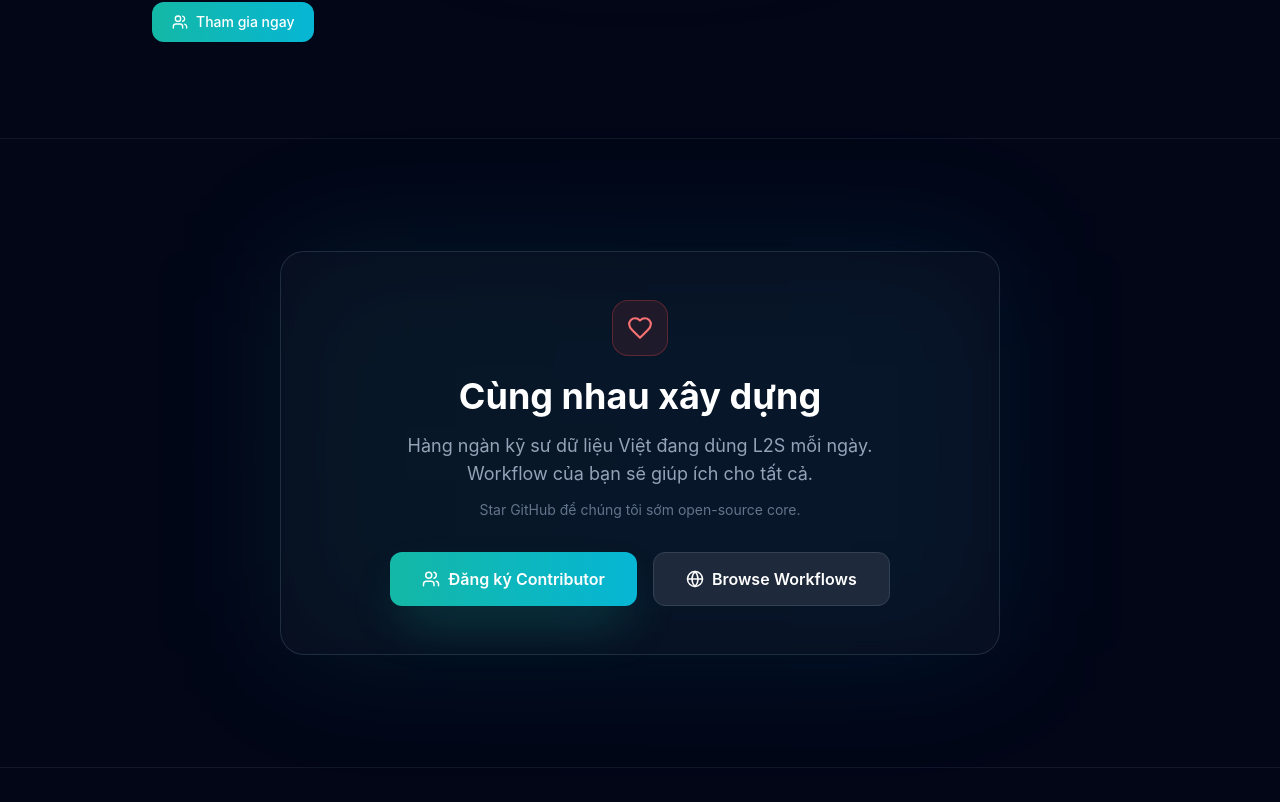
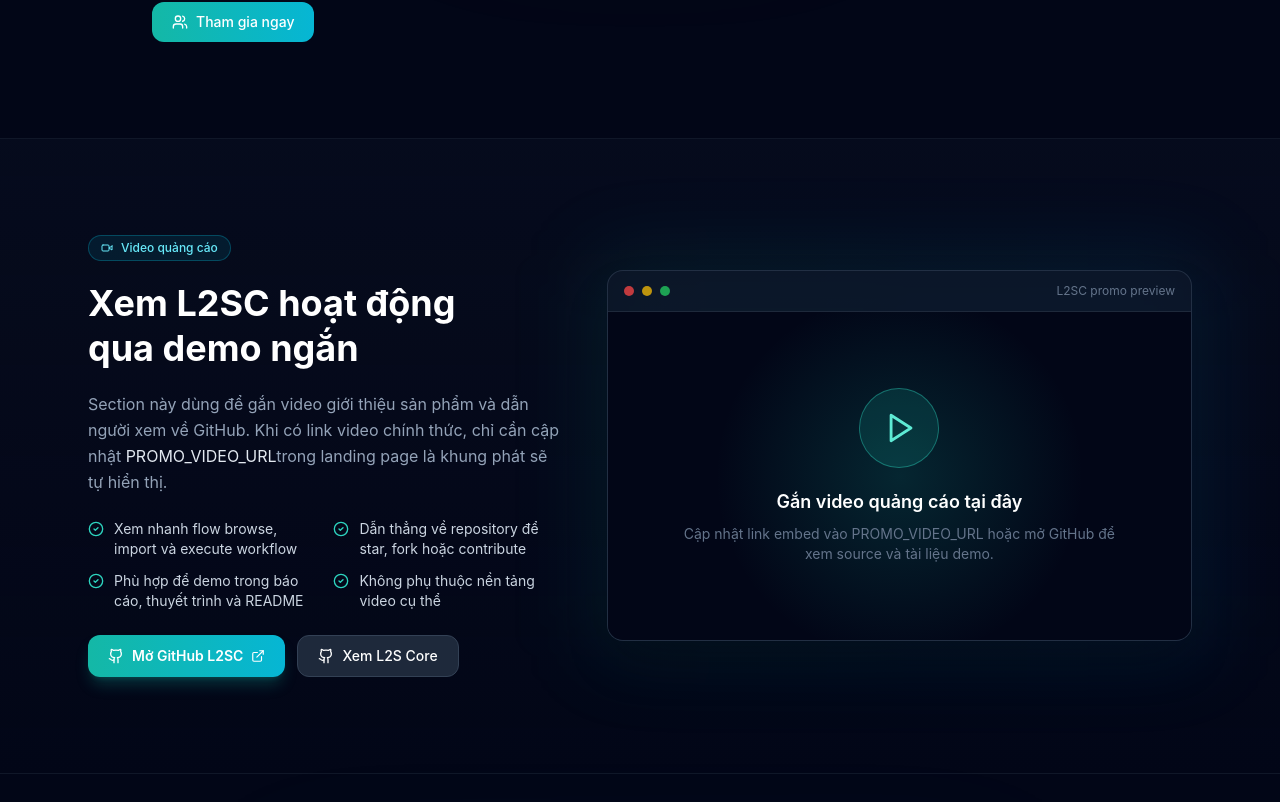
Before and after one commit to L2SC-LAB/L2SC, a React (Vite) app in the folder frontend/: page / in a window 1280 px wide. Shown: the part 5918-6720 px from the top of the page. Built offline with nearby package versions, Linux system fonts and the light colour scheme; no server answers.

Commit message:
feat: add promotional section with video and GitHub links to Landing page

```diff
--- a/frontend/src/pages/Landing.tsx
+++ b/frontend/src/pages/Landing.tsx
@@ -609,6 +609,105 @@
         </div>
       </section>
 
+      {/* ─── GITHUB + PROMO VIDEO ─── */}
+      <section id="promo" className="py-24 border-t border-slate-800/50 bg-gradient-to-b from-slate-900/30 to-transparent">
+        <div className="container mx-auto px-6 max-w-6xl">
+          <div className="grid lg:grid-cols-[0.9fr_1.1fr] gap-10 items-center">
+            <div>
+              <div className="inline-flex items-center gap-2 px-3 py-1 bg-cyan-500/10 border border-cyan-500/30 rounded-full text-cyan-300 text-xs font-medium mb-5">
+                <Video size={12} /> Video quảng cáo
+              </div>
+              <h2 className="text-4xl font-bold text-white mb-5 leading-tight">
+                Xem L2SC hoạt động<br />
+                qua demo ngắn
+              </h2>
+              <p className="text-slate-400 leading-relaxed mb-6">
+                Section này dùng để gắn video giới thiệu sản phẩm và dẫn người xem về GitHub.
+                Khi có link video chính thức, chỉ cần cập nhật <span className="text-slate-200">PROMO_VIDEO_URL</span>
+                trong landing page là khung phát sẽ tự hiển thị.
+              </p>
+
+              <div className="grid sm:grid-cols-2 gap-3 mb-6">
+                {[
+                  'Xem nhanh flow browse, import và execute workflow',
+                  'Dẫn thẳng về repository để star, fork hoặc contribute',
+                  'Phù hợp để demo trong báo cáo, thuyết trình và README',
+                  'Không phụ thuộc nền tảng video cụ thể',
+                ].map((item) => (
+                  <div key={item} className="flex items-start gap-2.5 text-sm text-slate-300">
+                    <CheckCircle2 size={16} className="text-teal-400 flex-shrink-0 mt-0.5" />
+                    {item}
+                  </div>
+                ))}
+              </div>
+
+              <div className="flex flex-wrap gap-3">
+                <a
+                  href={L2SC_REPO_URL}
+                  target="_blank"
+                  rel="noopener noreferrer"
+                  className="flex items-center gap-2 px-5 py-2.5 bg-gradient-to-r from-teal-500 to-cyan-500 hover:from-teal-400 hover:to-cyan-400 text-white rounded-xl transition text-sm font-semibold shadow-lg shadow-teal-500/25"
+                >
+                  <Github size={16} />
+                  Mở GitHub L2SC
+                  <ExternalLink size={14} />
+                </a>
+                <a
+                  href={L2S_REPO_URL}
+                  target="_blank"
+                  rel="noopener noreferrer"
+                  className="flex items-center gap-2 px-5 py-2.5 bg-slate-800 hover:bg-slate-700 border border-slate-700 text-white rounded-xl transition text-sm font-medium"
+                >
+                  <Github size={16} />
+                  Xem L2S Core
+                </a>
+              </div>
+            </div>
+
+            <div className="relative">
+              <div className="absolute -inset-4 bg-gradient-to-r from-teal-500/10 via-cyan-500/10 to-sky-500/10 rounded-3xl blur-2xl" />
+              <div className="relative overflow-hidden rounded-2xl border border-slate-700/60 bg-slate-900/70 shadow-2xl">
+                <div className="flex items-center justify-between px-4 py-3 border-b border-slate-800">
+                  <div className="flex items-center gap-2">
+                    <div className="w-2.5 h-2.5 rounded-full bg-red-500/80" />
+                    <div className="w-2.5 h-2.5 rounded-full bg-yellow-500/80" />
+                    <div className="w-2.5 h-2.5 rounded-full bg-green-500/80" />
+                  </div>
+                  <span className="text-xs text-slate-500">L2SC promo preview</span>
+                </div>
+
+                <div className="aspect-video bg-slate-950">
+                  {PROMO_VIDEO_URL ? (
+                    <iframe
+                      className="w-full h-full"
+                      src={PROMO_VIDEO_URL}
+                      title="Video quảng cáo L2SC"
+                      allow="accelerometer; autoplay; clipboard-write; encrypted-media; gyroscope; picture-in-picture; web-share"
+                      allowFullScreen
+                    />
+                  ) : (
+                    <a
+                      href={L2SC_REPO_URL}
+                      target="_blank"
+                      rel="noopener noreferrer"
+                      className="group w-full h-full flex flex-col items-center justify-center text-center px-6 bg-[radial-gradient(circle_at_center,rgba(20,184,166,0.18),transparent_55%)]"
+                    >
+                      <span className="w-20 h-20 rounded-full border border-teal-400/40 bg-teal-500/15 flex items-center justify-center mb-5 group-hover:scale-105 transition">
+                        <Play size={34} className="text-teal-300 ml-1" />
+                      </span>
+                      <span className="text-white font-semibold text-lg">Gắn video quảng cáo tại đây</span>
+                      <span className="text-slate-500 text-sm mt-2 max-w-md">
+                        Cập nhật link embed vào PROMO_VIDEO_URL hoặc mở GitHub để xem source và tài liệu demo.
+                      </span>
+                    </a>
+                  )}
+                </div>
+              </div>
+            </div>
+          </div>
+        </div>
+      </section>
+
       {/* ─── CTA FINAL ─── */}
       <section className="py-28 border-t border-slate-800/50">
         <div className="container mx-auto px-6 max-w-3xl text-center">
```
Also changed, not shown: 1 other file (tests, documents, lock files or other folders).
